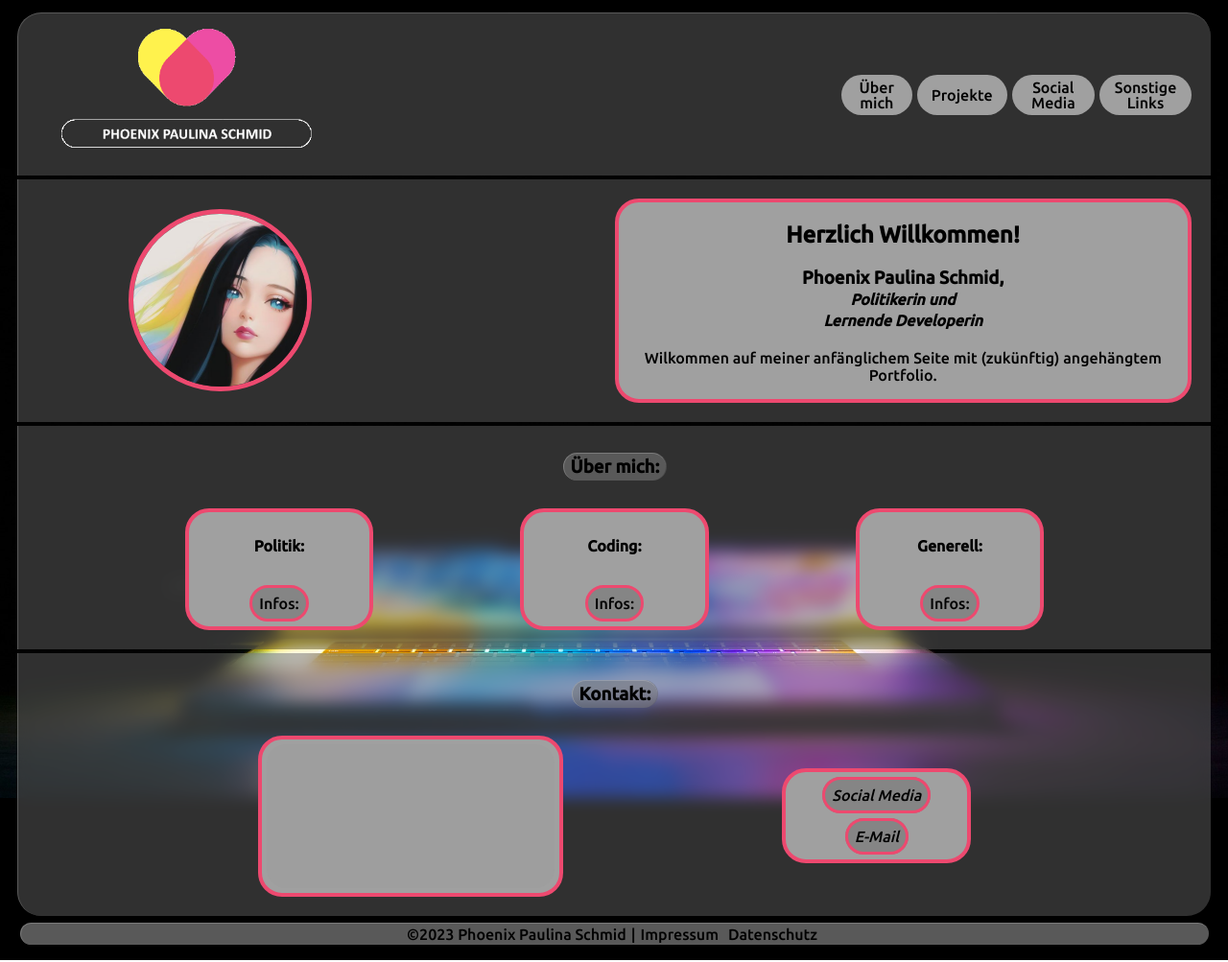
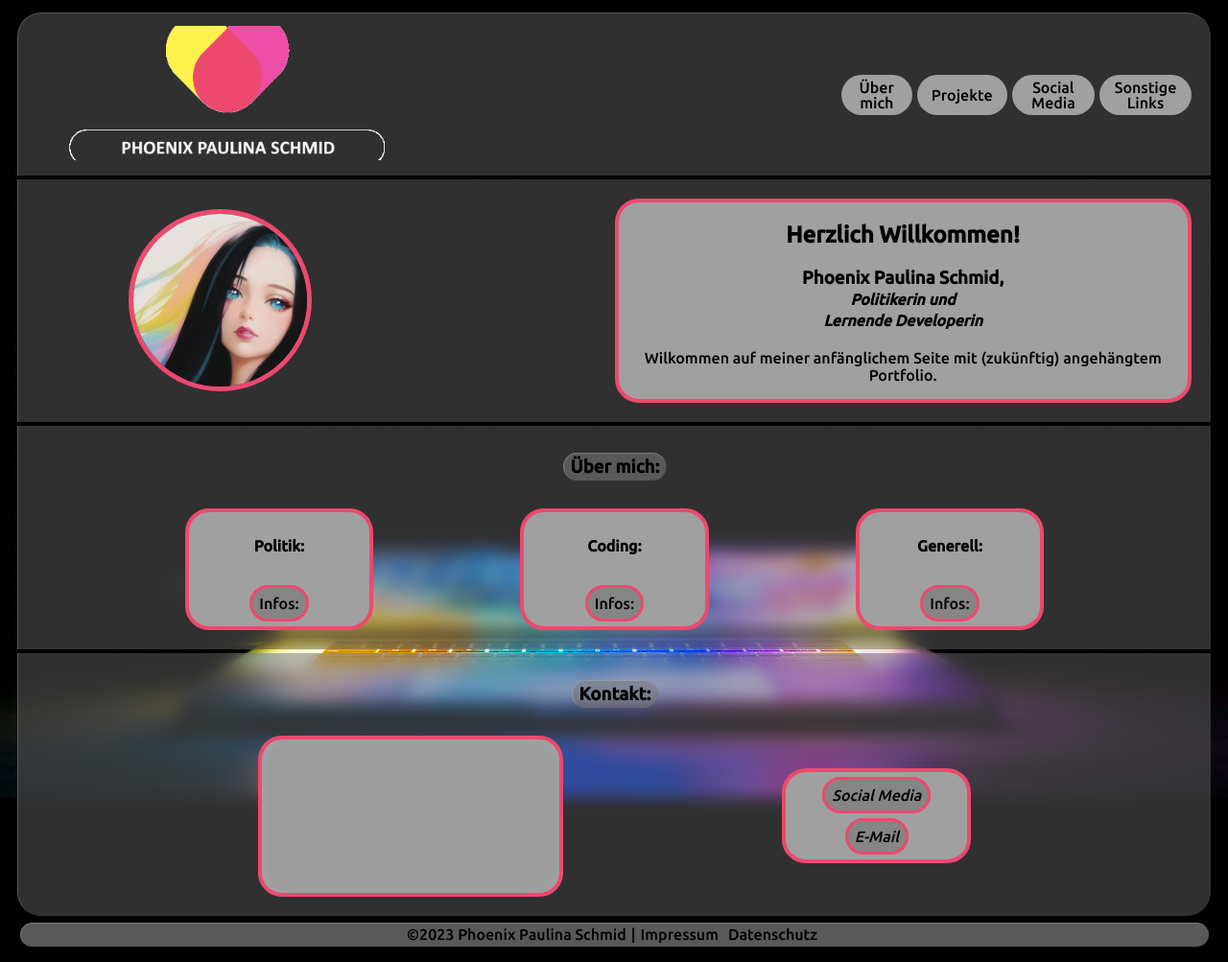
Before and after one commit to gelbphoenix/gelbphoenix.github.io, a plain HTML site: page index.html in a window 1280 px wide. Shown: the whole page at 96% size. Drawn offline with Linux system fonts and the light colour scheme; grey boxes are pictures that could not be loaded.

Commit message:
Update style.css

```diff
--- a/css/style.css
+++ b/css/style.css
@@ -65,11 +65,6 @@ ul {
 
 .left-box {
     width: 17%;
-    transition: transform 0.2s ease-in-out;
-}
-
-.left-box:hover {
-    transform: scale(1.1);
 }
 
 .right-box {
@@ -82,7 +77,7 @@ ul {
 
 .logo-img1 {
     padding: 8px;
-    width: 325px;
+    width: 150%;
     height: 140px;
     object-fit: cover;
     object-position: 50% 43%;
@@ -90,6 +85,11 @@ ul {
 
 .logo-img2 {
     display: none;
+    transition: transform 0.2s ease-in-out;
+}
+
+.logo-img2:hover {
+    transform: scale(1.1);
 }
 
 .link-menulist {
@@ -300,7 +300,7 @@ ul {
 
 .footer-box {
     padding-top: 2px;
-    padding-bottom: 2px;
+    padding-bottom: 4px;
     margin: 2.5px;
     display: flex;
     justify-content: center;
```
